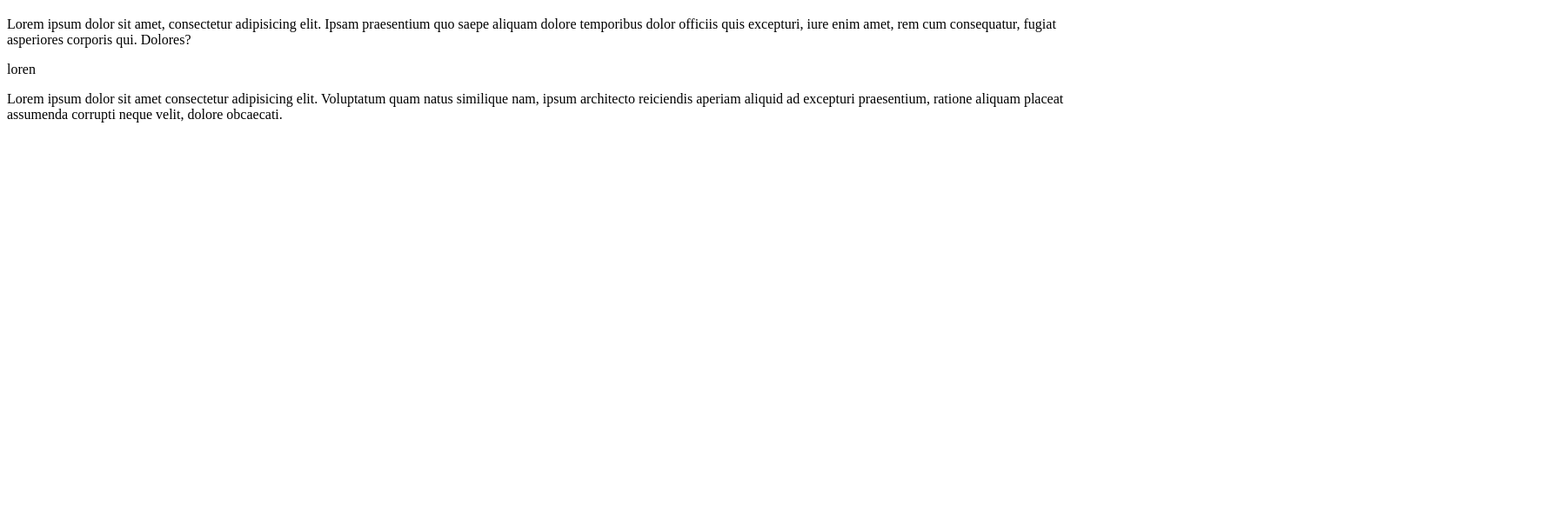
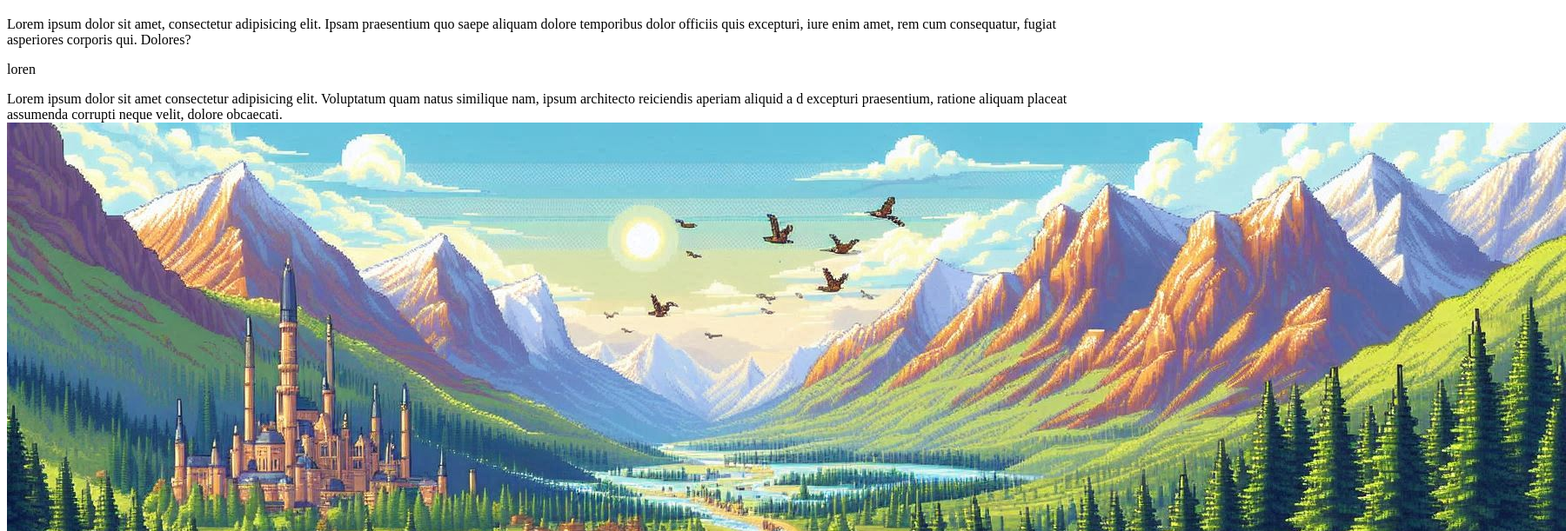
Before and after one commit to MatheusRitzmann/curso-git, a plain HTML site: page servicos.html in a window 1280 px wide. Shown: the part 61-672 px from the top of the page at 87% size, 1800 px wide, since content can reach past the window. Drawn offline with Linux system fonts and the light colour scheme.

Commit message:
adição de uma imagem na pagina de serviços

```diff
--- a/servicos.html
+++ b/servicos.html
@@ -12,7 +12,10 @@
 
     <p>Lorem ipsum dolor sit amet, consectetur adipisicing elit. Ipsam praesentium quo saepe aliquam dolore temporibus dolor officiis quis excepturi, iure enim amet, rem cum consequatur, fugiat asperiores corporis qui. Dolores?</p>
    <p>loren
-    <p>Lorem ipsum dolor sit amet consectetur adipisicing elit. Voluptatum quam natus similique nam, ipsum architecto reiciendis aperiam aliquid ad excepturi praesentium, ratione aliquam placeat assumenda corrupti neque velit, dolore obcaecati.
+    <p>Lorem ipsum dolor sit amet consectetur adipisicing elit. Voluptatum quam natus similique nam, ipsum architecto reiciendis aperiam aliquid a
+        d excepturi praesentium, ratione aliquam placeat assumenda corrupti neque velit, dolore obcaecati.
+
+        <img src="imagens/Designer (2).jpeg" alt="Imagem de fundo">
 
     </p>
    </p>
```
Also changed, not shown: imagens/Designer (2).jpeg (added).
